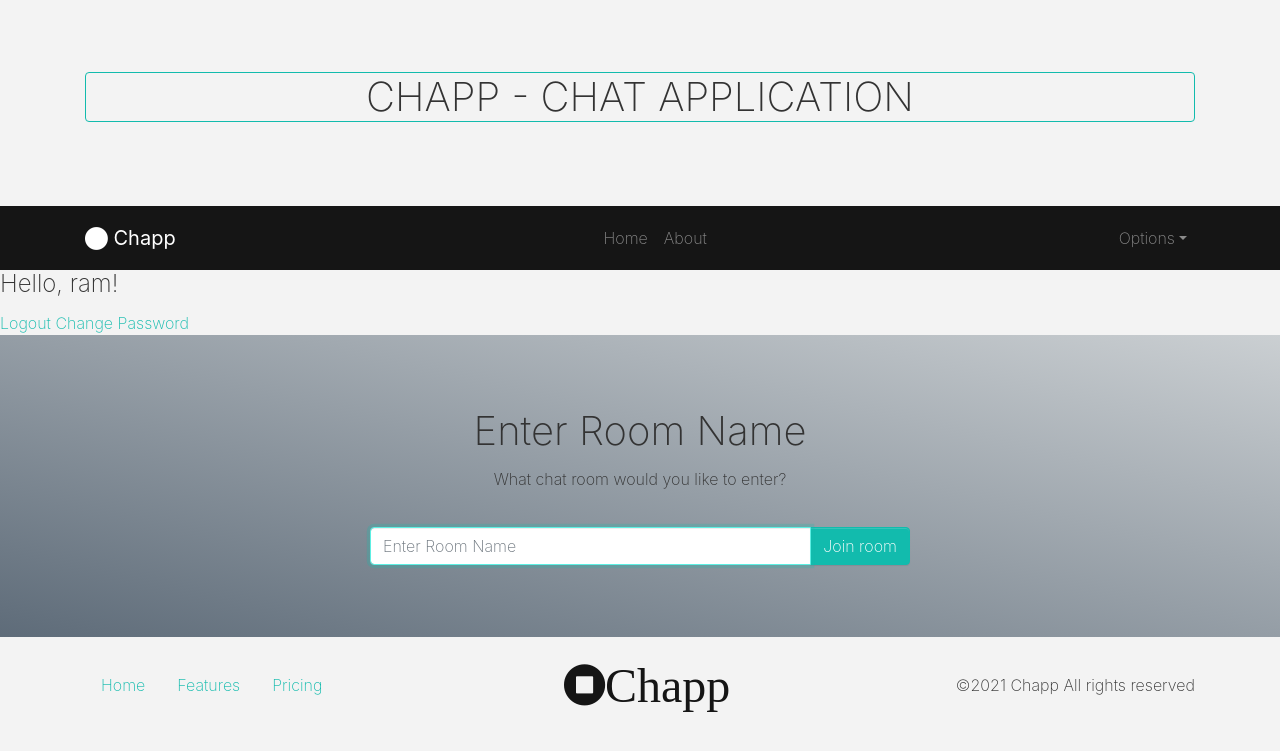
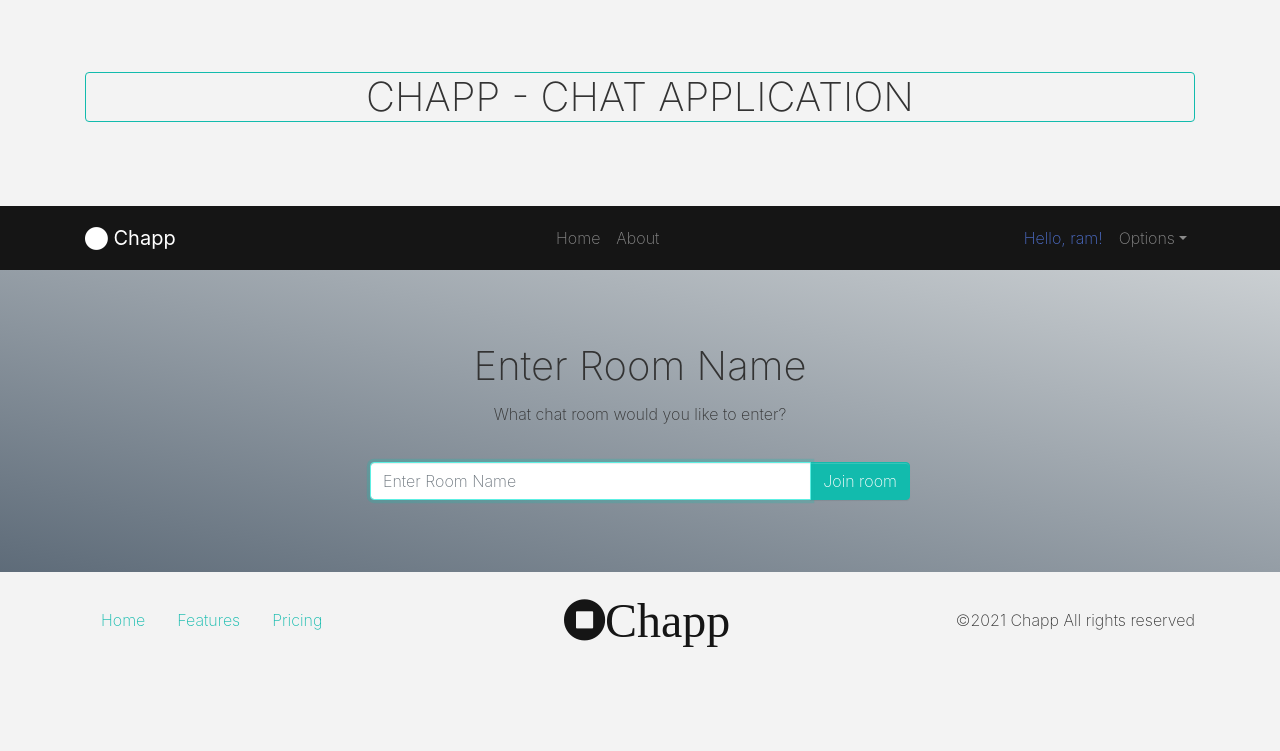
Before and after one commit to LukeHog/chatapp, a Django app: page /chat/ in a window 1280 px wide. Shown: the top 751 px of the page. Run offline with Django 3.2, Linux system fonts and the light colour scheme; a user stored in the database is signed in; some libraries are stand-ins or nearby versions.

Commit message:
Tenth Commit: Completely added styling to site

```diff
--- a/chatproject/templates/base.html
+++ b/chatproject/templates/base.html
@@ -37,7 +37,9 @@
           <li class="nav-item"> <a class="nav-link text-primary" href="{% url 'register' %}">Register</a> </li>
           {% endif %}
           <li class="nav-item dropdown">
-            {% if user.is_authenticated %} <a class="nav-link dropdown-toggle" href="#" id="navbarDropdownMenuLink" data-toggle="dropdown" aria-haspopup="true" aria-expanded="false">Options</a>
+            {% if user.is_authenticated %}
+            <li class="nav-item"> <a class="nav-link text-secondary" href="{% url 'profile' user_name=user.username%}">Hello, {{user.username}}!</a> </li>
+            <a class="nav-link dropdown-toggle" href="#" id="navbarDropdownMenuLink" data-toggle="dropdown" aria-haspopup="true" aria-expanded="false">Options</a>
             <div class="dropdown-menu" aria-labelledby="navbarDropdownMenuLink"> <a class="dropdown-item" href="{% url 'profile' user_name=user.username%}">My Profile</a> <a class="dropdown-item" href="#">Change Password</a> <a class="dropdown-item" href="{% url 'logout' %}">Logout</a> </div>
             {% else %}
             {% endif %}
--- a/chatproject/templates/index.html
+++ b/chatproject/templates/index.html
@@ -1,15 +1,6 @@
 {% extends 'base.html' %}
 
 {% block content %}
-    <h4>Hello, {{ user.username|default:'Anonymous Guest' }}!</h4>
-    <div>
-        {% if user.is_authenticated %}
-            <a href="{% url 'logout' %}">Logout</a>
-            <a href="{% url 'password_change' %}">Change Password</a>
-        {% else %}
-            <a href="{% url 'login' %}">Login</a>
-        {% endif %}
-    </div>
   <div class="py-5 text-center" style="background-image: linear-gradient(to left bottom, rgba(189, 195, 199, .75), rgba(44, 62, 80, .75)); background-size: 100%;" >
     <div class="container">
       <div class="row">
--- a/chatproject/templates/room.html
+++ b/chatproject/templates/room.html
@@ -1,6 +1,5 @@
 {% extends 'base.html' %}
 {% block content %}
-    <h4>Hello, {{ user.username|default:'Anonymous Guest' }}!</h4>
   <div class="py-3 text-center">
     <div class="container">
       <div class="row">
```
